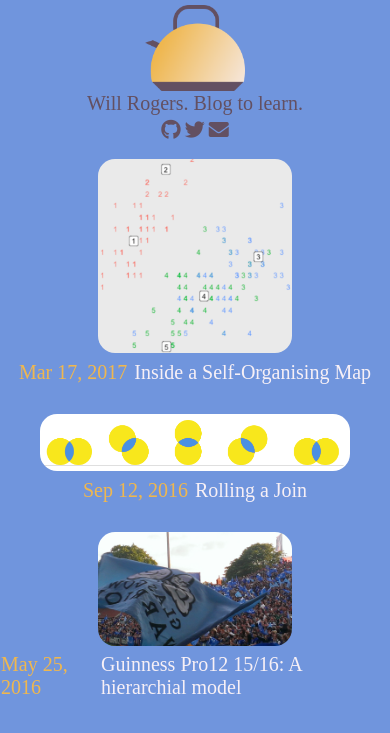
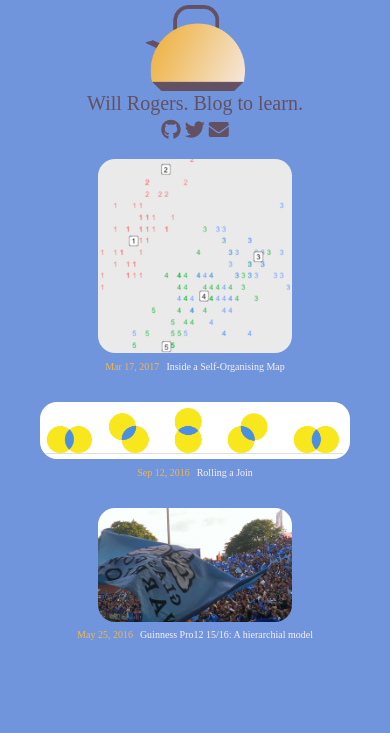
Before and after one commit to itsakettle/itsakettle.github.io, a Jekyll site: the page built from index.md, in a window 390 px wide. Shown: the top 733 px of the page. Built offline with Jekyll 4.4.1, drawn with Linux system fonts in a browser that asks for light colours; nearby versions of some CDN libraries; some web fonts are replaced.

Commit message:
adjust text and image sizes for small screens

```diff
--- a/css/main.scss
+++ b/css/main.scss
@@ -32,11 +32,15 @@ p {
 img {
   display: block;
   margin: 0 auto;
+  max-width: 100%;
+  max-height: 100%;
 }
 
 iframe {
   display: block;
   margin: 0 auto;
+  max-width: 100%;
+  max-height: 100%;
 }
 
 .header-container {
@@ -101,7 +105,6 @@ iframe {
 
   &-post-title {
     font-family: skia;
-    font-size: 20px;
     color: $white;
     margin-left: 7px;
   }
@@ -111,6 +114,11 @@ iframe {
     display: flex;
     justify-content: center;
     font-size: 20px;
+
+    @media screen and (max-width: 400px) {
+      font-size: 10px;
+    }
+
   }
 
 }
```
